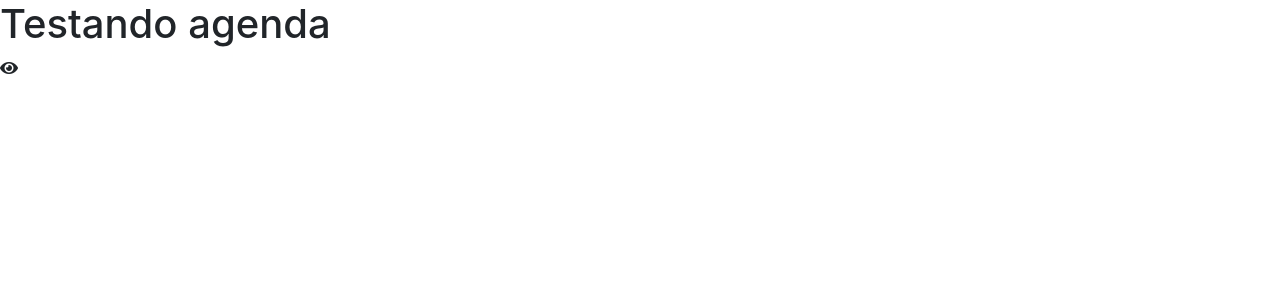
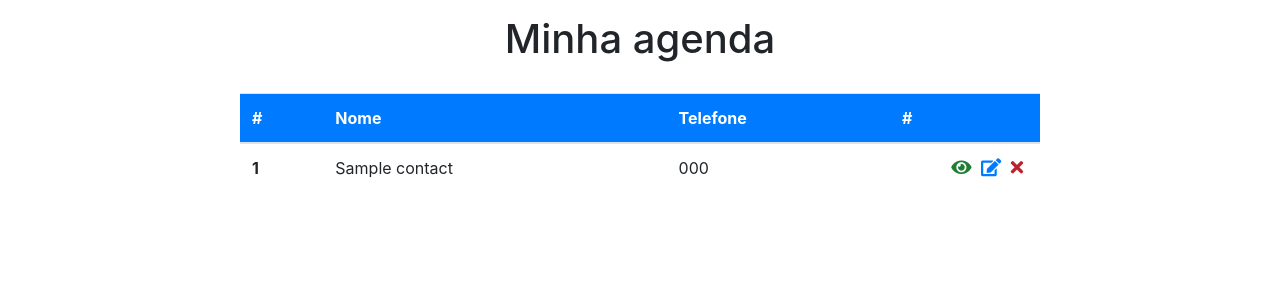
Before and after one commit to leoaraujo92/agenda-php, a PHP site: page / in a window 1280 px wide. Shown: the part 66-366 px from the top of the page. Run offline with PHP 8.4, Linux system fonts and the light colour scheme; tables that the repository leaves empty or names only in its code hold one stand-in row (values such as "Sample post").

Commit message:
Fazendo integração com o Banco de Dados

```diff
--- /dev/null
+++ b/config/process.php
@@ -0,0 +1,38 @@
+<?php
+
+    session_start();
+
+    include_once("connection.php");
+    include_once("url.php");
+
+
+
+    $id;
+
+if (!empty($_GET)) {
+    $id = $_GET["id"];
+}
+
+if (!empty($id)) {
+    // RETORNA APENAS UM CONTATO
+    $query = "SELECT * FROM contacts WHERE id = :id";
+
+    $stmt = $conn->prepare($query);
+
+    $stmt->bindParam(":id", $id);
+
+    $stmt->execute();
+
+    $contact = $stmt->fetch();
+} else {
+    //RETORNA TODOS OS CONTATOS
+    $contacts = [];
+
+    $query = "SELECT * FROM contacts";
+
+    $stmt = $conn->prepare($query);
+
+    $stmt->execute();
+
+    $contacts = $stmt->fetchAll();
+}
--- a/css/styles.css
+++ b/css/styles.css
@@ -1,3 +1,67 @@
 .nav-brand img{
     width: 50px;
 }
+
+#main-title {
+    text-align: center;
+    margin: 15px 0 30px;
+}
+
+/*HOME*/
+#contacts-table {
+    max-width:  800px;
+    margin: 0 auto;
+}
+
+#contacts-table thead{
+    color: #fff;
+    background-color: #007BFF;
+}
+
+.col-id {
+    font-weight: bold;
+}
+
+.actions {
+    text-align: right;
+    width: 150px;
+}
+
+.actions i {
+    font-size: 18px;
+    margin-right: 5px;
+}
+
+.check-icon {
+    color: #1E7E34;
+}
+
+.edit-icon {
+    color: #007BFF;
+}
+
+.delete-icon {
+    color: #BD2130;
+}
+
+.delete-btn{
+    background-color: transparent;
+    padding: 0;
+    border: none;
+
+}
+
+#empty-list-text {
+    text-align: center;
+}
+
+#msg {
+    color: #155724;
+    background-color: #D4EDDA;
+    border: 1px solid #C3E6CB;
+    padding: 10px;
+    text-align: center;
+    max-width: 500px;
+    margin: 0 auto;
+    margin-top: 30px ;
+}
--- a/index.php
+++ b/index.php
@@ -1,8 +1,41 @@
 <?php
-    include_once("templates/header.php");
+include_once("templates/header.php");
 ?>
-    <h1>Testando agenda</h1>
-    <i class="fa fa-eye"></i>
+<div class="container">
+    <?php if (isset($printMsg) && $printMsg != '') : ?>
+        <p id="msg"><?= $printMsg ?></p>
+    <?php endif; ?>
+    <h1 id="main-title">Minha agenda</h1>
+    <?php if (count($contacts) > 0) : ?>
+        <table class="table" id="contacts-table">
+            <thead>
+                <th scope="col">#</th>
+                <th scope="col">Nome</th>
+                <th scope="col">Telefone</th>
+                <th scope="col">#</th>
+            </thead>
+            <tbody>
+                <?php foreach($contacts as $contact): ?>
+                    <tr>
+                        <td scope="row" class="col-id"><?= $contact["id"] ?></td>
+                        <td scope="row"><?= $contact["name"] ?></td>
+                        <td scope="row"><?= $contact["phone"] ?></td>
+                        <td class="actions">
+                            <a href="<?= $BASE_URL ?>show.php?id=<?= $contact["id"] ?>"><i class="fas fa-eye check-icon"></i></a>
+                            <a href="#"><i class="fas fa-edit edit-icon"></i></a>
+                            <button class="delete-btn" type="subimit"><i class="fas fa-times delete-icon"></i></button>
+                        </td>
+                    </tr>
+                <?php endforeach; ?>
+            </tbody>
+        </table>
+    <?php else : ?>
+        <p id="empty-list-text">
+            Ainda não ha contatos na sua agenda,
+            <a href="<?= $BASE_URL ?>create.php">Clique aqui para adicionar</a>
+        </p>
+    <?php endif; ?>
+</div>
 <?php
-    include_once("templates/footer.php");
+include_once("templates/footer.php");
 ?>
--- a/templates/header.php
+++ b/templates/header.php
@@ -1,7 +1,14 @@
 <?php
 
     include_once("config/url.php");
-    include_once("config/connection.php");
+    include_once("config/process.php");
+
+    // limpa a mensagem
+    if(isset($_SESSION['msg'])) {
+        $printMsg = $_SESSION['msg'];
+        $_SESSION['msg'] = '';
+    }
+
 
 ?>
 
```
Also changed, not shown: show.php (added, +13 -0 lines).
